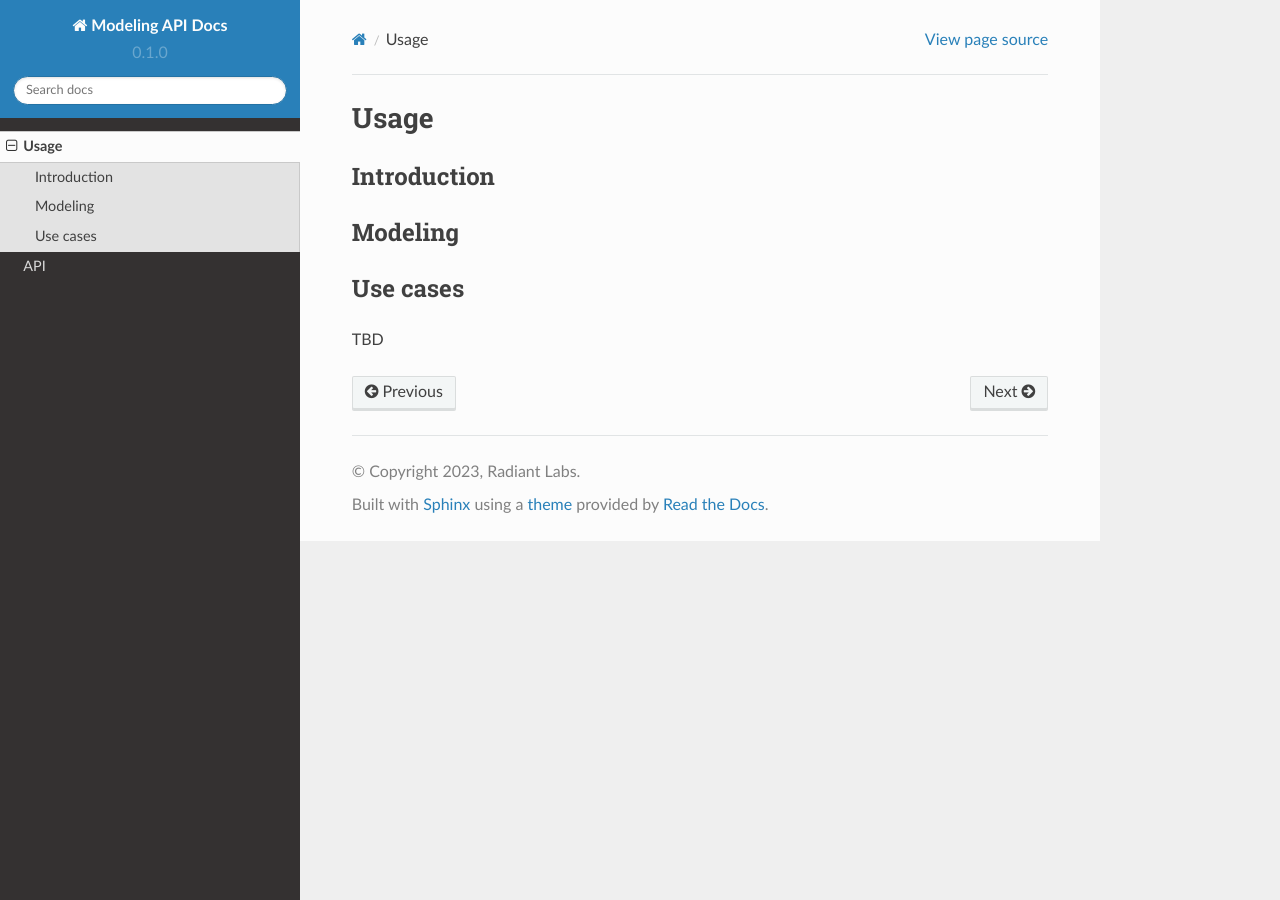
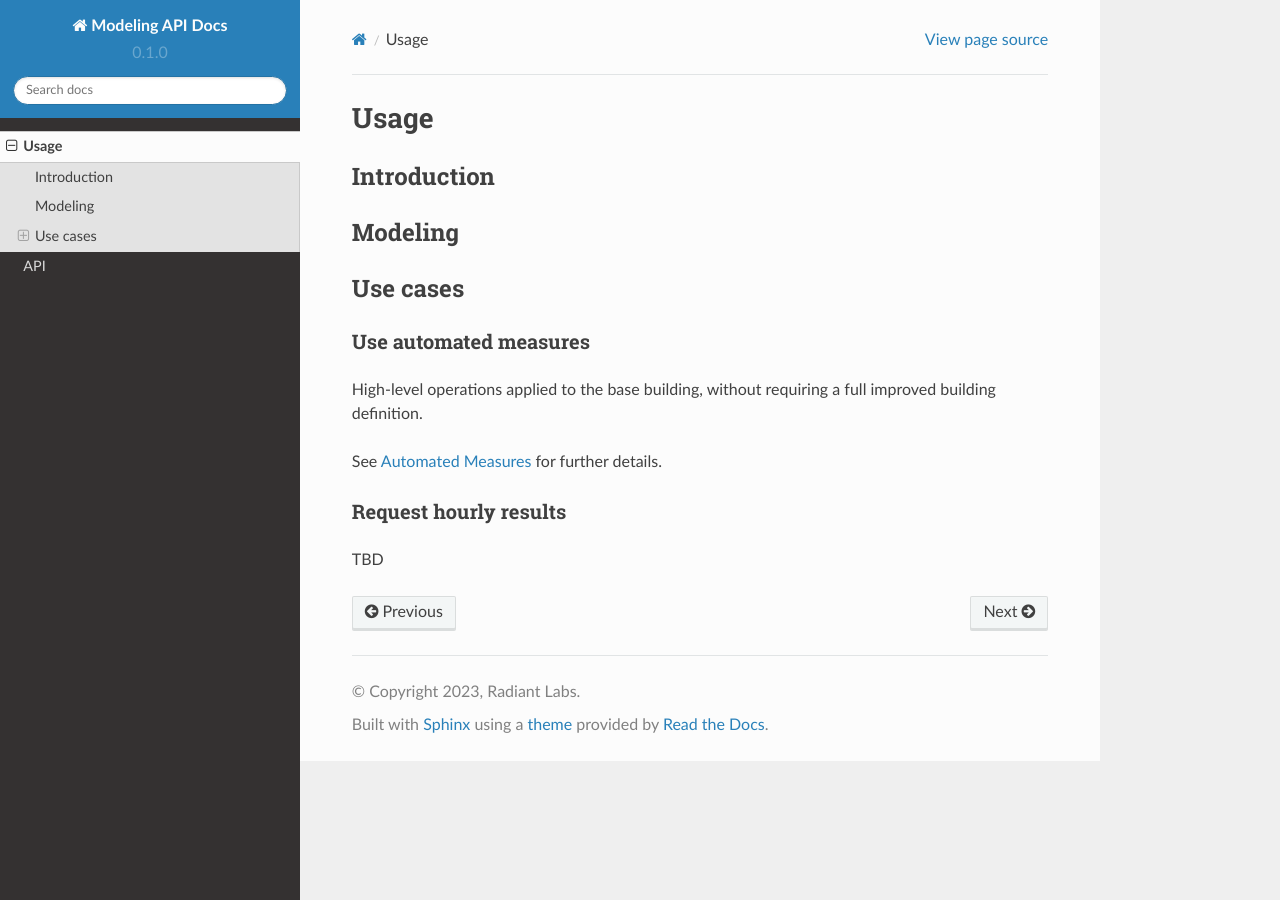
Before and after one commit to RadiantLabs/modeling-api-docs, a Sphinx documentation site: the page built from docs/source/usage.rst, in a window 1280 px wide. Built offline with Sphinx 7.4.7 and the Read the Docs theme 2.0.0, drawn with Linux system fonts in a browser that asks for light colours.

Commit message:
Add automated measures usage page

```diff
--- a/docs/source/usage.rst
+++ b/docs/source/usage.rst
@@ -12,4 +12,14 @@ Modeling
 Use cases
 ---------
 
+Use automated measures
+**********************
+
+High-level operations applied to the base building, without requiring a full improved building definition.
+
+See :ref:`automated_measures` for further details.
+
+Request hourly results
+**********************
+
 TBD
```
Also changed, not shown: docs/source/automated_measures.rst (added, +73 -0 lines).
